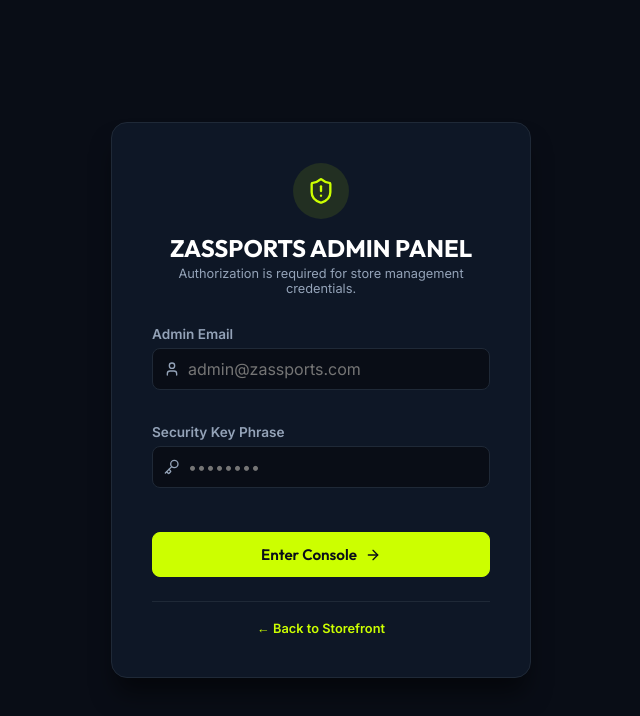
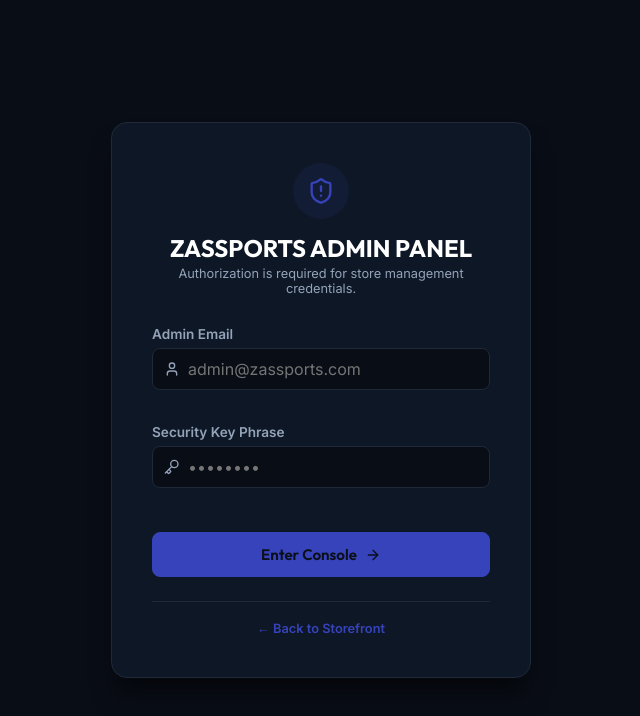
Before and after one commit to faizan1405/zas, a Next.js app: page /admin/login in a window 1280 px wide. Shown: the top 716 px of the page, without its empty margins (319-959 px from the left). Built offline with nearby package versions, Linux system fonts and the light colour scheme; no server answers; the database is empty.

Commit message:
feat: implement admin login portal, add InlineSVG component, and define core application styles

```diff
--- a/src/app/admin/login/page.js
+++ b/src/app/admin/login/page.js
@@ -65,7 +65,7 @@
       <div style={{ backgroundColor: '#0e1726', border: '1px solid #1f2937', borderRadius: 'var(--border-radius-lg)', width: '100%', maxWidth: '420px', padding: '40px', boxShadow: '0 20px 25px -5px rgba(0,0,0,0.5)' }}>
 
         <div style={{ textAlign: 'center', marginBottom: '30px' }}>
-          <div style={{ backgroundColor: 'rgba(204, 255, 0, 0.1)', width: '56px', height: '56px', borderRadius: '50%', display: 'flex', alignItems: 'center', justifyContent: 'center', margin: '0 auto 15px', color: 'var(--primary)' }}>
+          <div style={{ backgroundColor: 'rgba(54, 67, 186, 0.1)', width: '56px', height: '56px', borderRadius: '50%', display: 'flex', alignItems: 'center', justifyContent: 'center', margin: '0 auto 15px', color: 'var(--primary)' }}>
             <ShieldAlert size={28} />
           </div>
           <h1 style={{ fontSize: '1.5rem', fontFamily: 'Outfit', textTransform: 'uppercase', color: 'white' }}>
--- a/src/components/InlineSVG.jsx
+++ b/src/components/InlineSVG.jsx
@@ -2,7 +2,7 @@
 
 const InlineSVG = ({ type, width = '100%', height = '100%', className = '' }) => {
   // Electric Volt & Dark Slate styling for premium sports vector look
-  const voltColor = '#CCFF00';
+  const voltColor = '#3643BA';
   const darkColor = '#1E293B';
   const midColor = '#64748B';
   const lightColor = '#E2E8F0';
--- a/src/styles/customer.css
+++ b/src/styles/customer.css
@@ -164,7 +164,7 @@
 
 .guide-icon {
   color: var(--primary);
-  background-color: rgba(204, 255, 0, 0.1);
+  background-color: rgba(54, 67, 186, 0.1);
   width: 50px;
   height: 50px;
   border-radius: var(--border-radius-md);
--- a/src/styles/global.css
+++ b/src/styles/global.css
@@ -1,10 +1,10 @@
 @import url('https://fonts.googleapis.com/css2?family=Outfit:wght@300;400;500;600;700;800&family=Inter:wght@300;400;500;600;700&display=swap');
 
 :root {
-  --primary: #CCFF00;       /* Sporty Neon Volt Green */
-  --primary-dark: #A3D900;
-  --primary-light: #E6FF80;
-  --primary-glow: rgba(204, 255, 0, 0.3);
+  --primary: #3643BA;       /* Sporty Premium Blue */
+  --primary-dark: #2530A2;
+  --primary-light: #6372F2;
+  --primary-glow: rgba(54, 67, 186, 0.3);
 
   --bg-dark: #0B0F19;        /* Obsidian Deep Black */
   --bg-dark-card: #151E2F;   /* Obsidian Card Grey */
```
